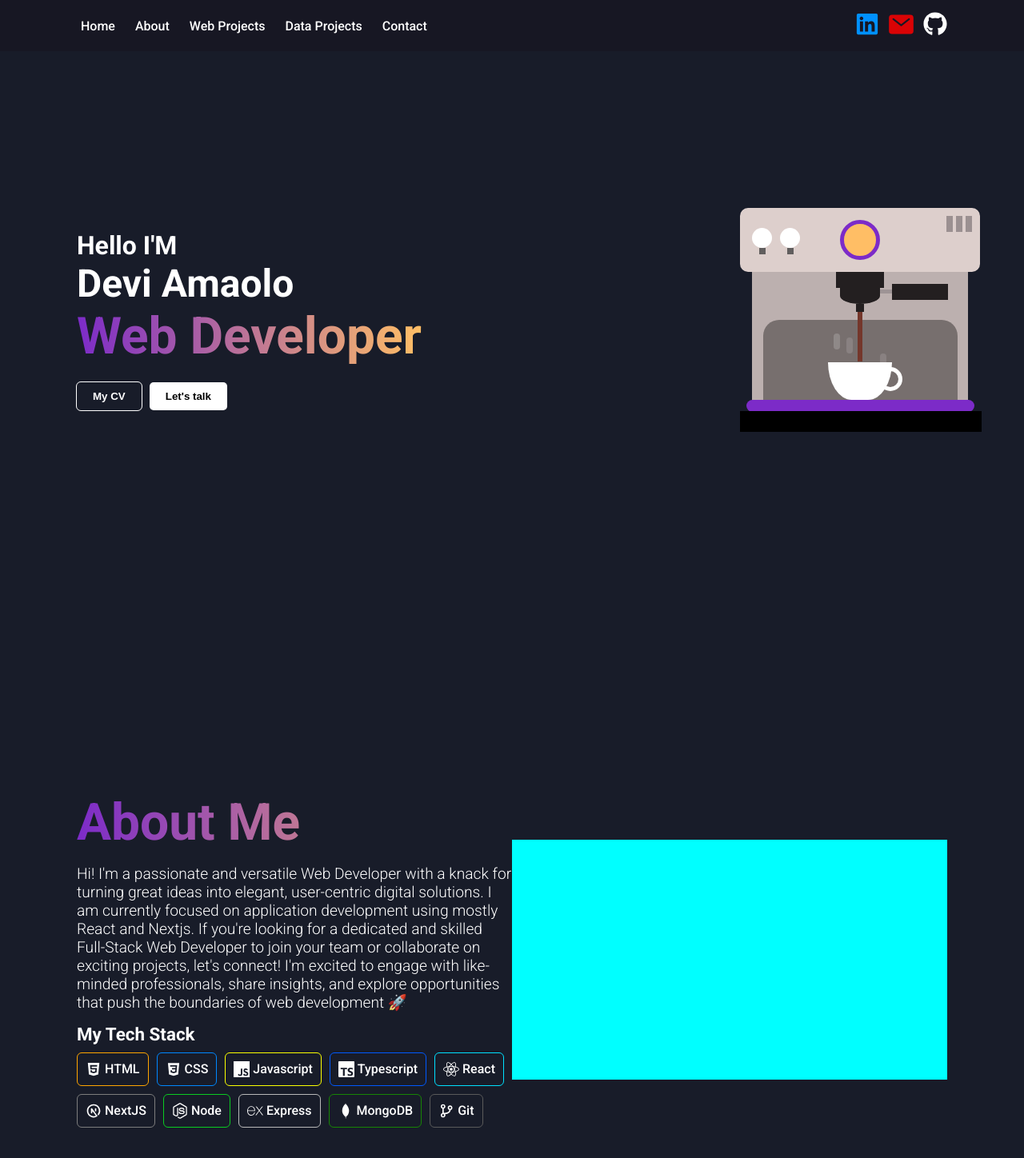
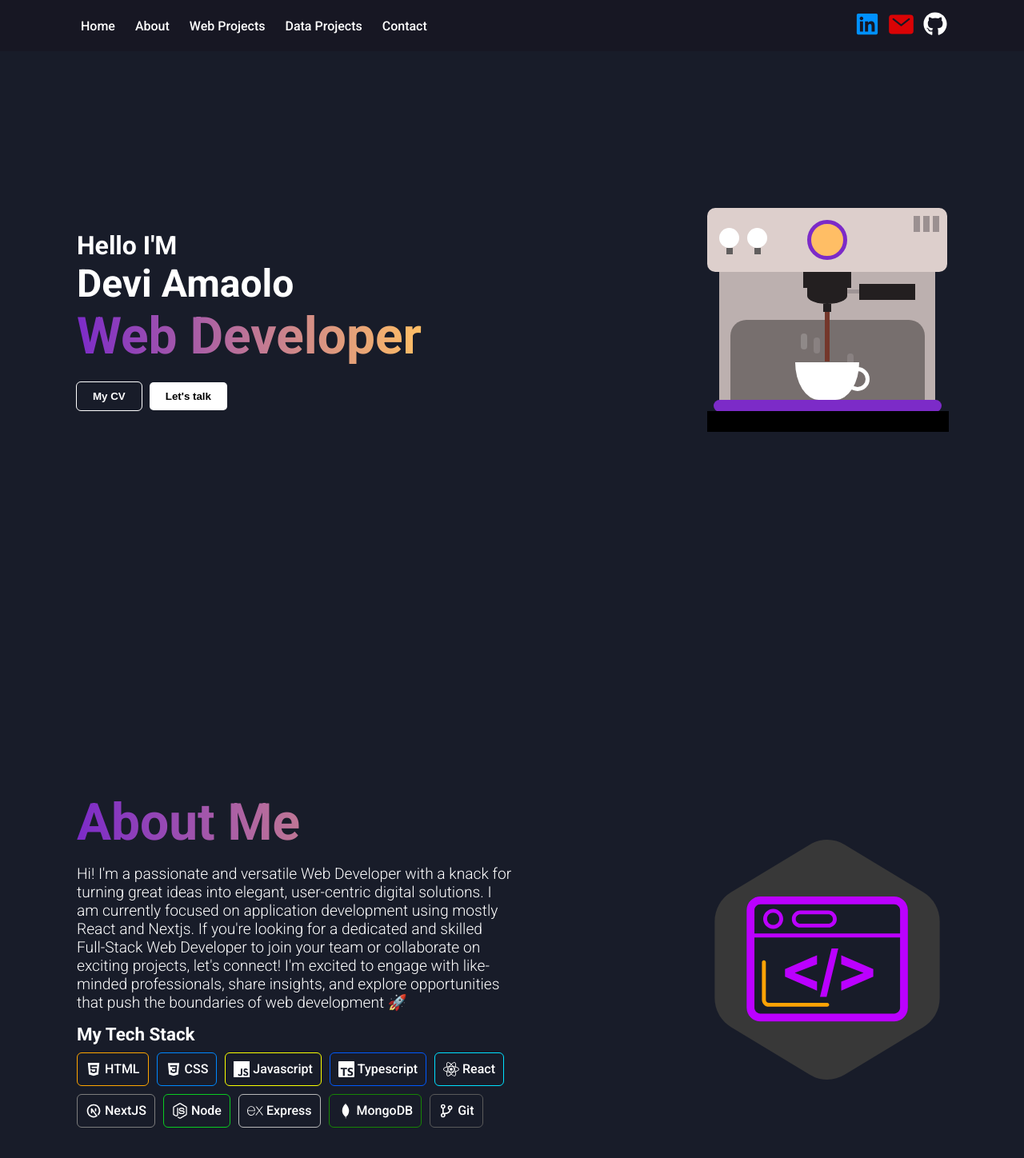
Before and after one commit to ElDev1/personal_portfolio, a React (Vite) app: page / in a window 1280 px wide. Shown: the top 1448 px of the page at 80% size. Built offline with nearby package versions, Linux system fonts and the light colour scheme.

Commit message:
fix coffeemachine position

```diff
--- a/src/components/About.jsx
+++ b/src/components/About.jsx
@@ -6,6 +6,8 @@ import { BiGitBranch } from 'react-icons/bi'
 import { TbBrandNextjs } from 'react-icons/tb'
 
 import styles from '../styles/about.module.css'
+
+import svg from '../assets/code.svg'
 
 const About = () => {
   return (
@@ -62,6 +64,7 @@ const About = () => {
         </div>
       </div>
       <div className={styles.fake__image}>
+        <img src={svg} alt="" />
       </div>
     </section>
   )
--- a/src/components/Main.jsx
+++ b/src/components/Main.jsx
@@ -14,7 +14,9 @@ const Main = () => {
           <button className={styles.contact__button}>{"Let's talk"}</button>
         </div>
       </div>
-      <CoffeMachine />
+      <div className={styles.img__container}>
+        <CoffeMachine />
+      </div>
     </section>
   )
 }
--- a/src/styles/about.module.css
+++ b/src/styles/about.module.css
@@ -26,10 +26,9 @@
 
 
 .fake__image {
-  width: 200px;
-  height: 300px;
-  background-color: aqua;
   flex: 1;
+  display: flex;
+  flex-direction: row-reverse;
 }
 
 .techStack__title {
--- a/src/styles/app.module.css
+++ b/src/styles/app.module.css
@@ -13,7 +13,6 @@
 /*laptops*/
 @media (min-width: 769px) and (max-width: 1024px) {
   .app {
-    background-color: rgb(51, 126, 153);
     width: 85%;
     margin: 0 auto;
   }
--- a/src/styles/main.module.css
+++ b/src/styles/main.module.css
@@ -66,3 +66,9 @@
   color: white;
   outline: none;
 }
+
+.img__container {
+  position: relative;
+  width: 400px;
+  height: 400px;
+}
--- a/src/utils/animation/CoffeMachine.jsx
+++ b/src/utils/animation/CoffeMachine.jsx
@@ -2,7 +2,6 @@ import './coffemachine.css'
 
 const CoffeMachine = () => {
   return (
-    <div>
       <div className="container">
         <div className="coffee-header">
           <div className="coffee-header__buttons coffee-header__button-one"></div>
@@ -22,7 +21,6 @@ const CoffeMachine = () => {
         </div>
         <div className="coffee-footer"></div>
       </div>
-    </div>
   )
 }
 
--- a/src/utils/animation/coffemachine.css
+++ b/src/utils/animation/coffemachine.css
@@ -2,8 +2,10 @@
   width: 300px;
   height: 280px;
   position: absolute;
-  top: calc(50% - 140px);
-  left: calc(84% - 150px);
+  top: 50%;
+  margin-top: -140px;
+  left: 50%;
+  margin-left: -100px;
 }
 .coffee-header {
   width: 100%;
--- a/vite.config.js
+++ b/vite.config.js
@@ -3,5 +3,5 @@ import react from '@vitejs/plugin-react-swc'
 
 // https://vitejs.dev/config/
 export default defineConfig({
-  plugins: [react()],
+  plugins: [react()]
 })
```
Also changed, not shown: src/App.css (deleted), src/assets/code.svg (added), 1 other file (tests, documents, lock files or other folders).
